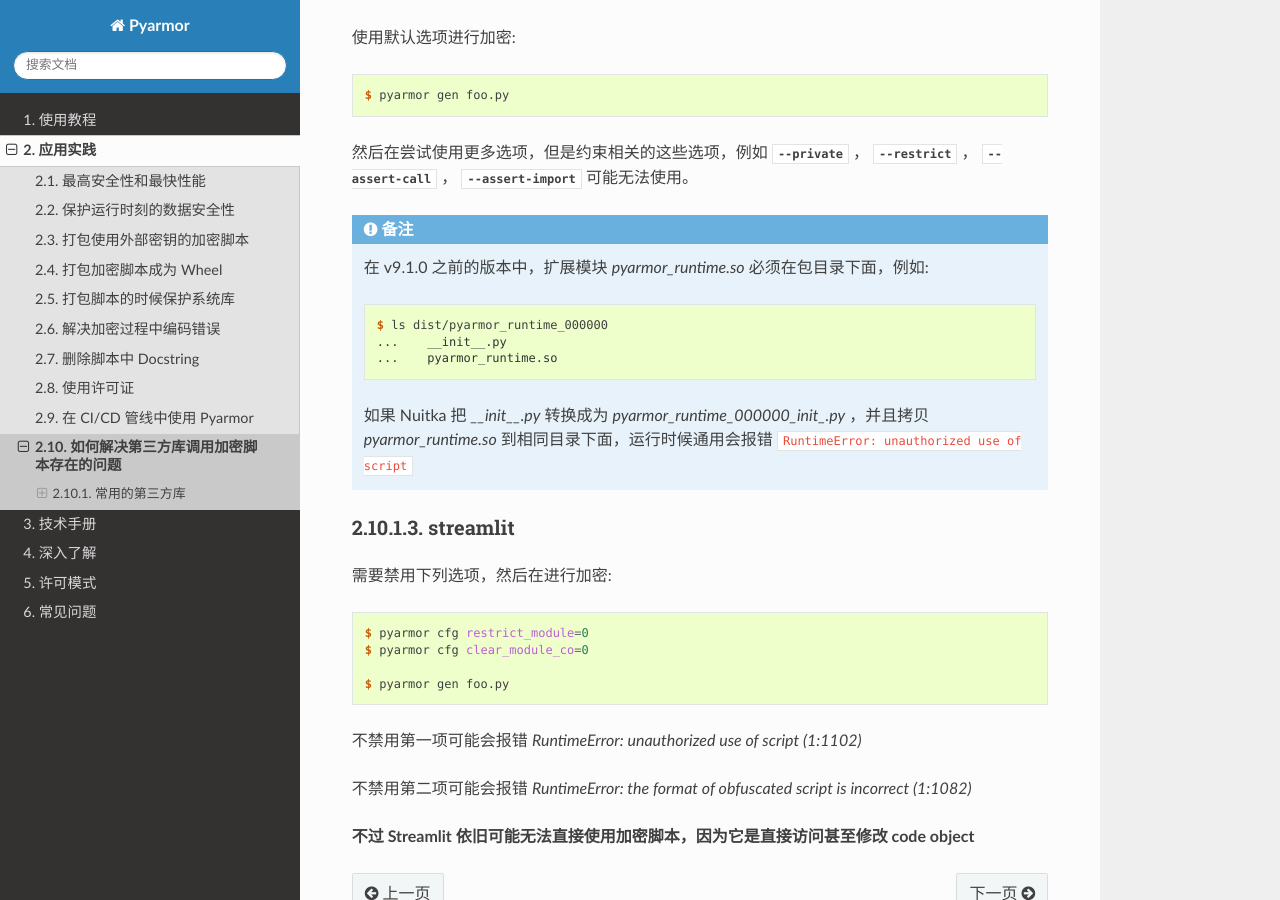
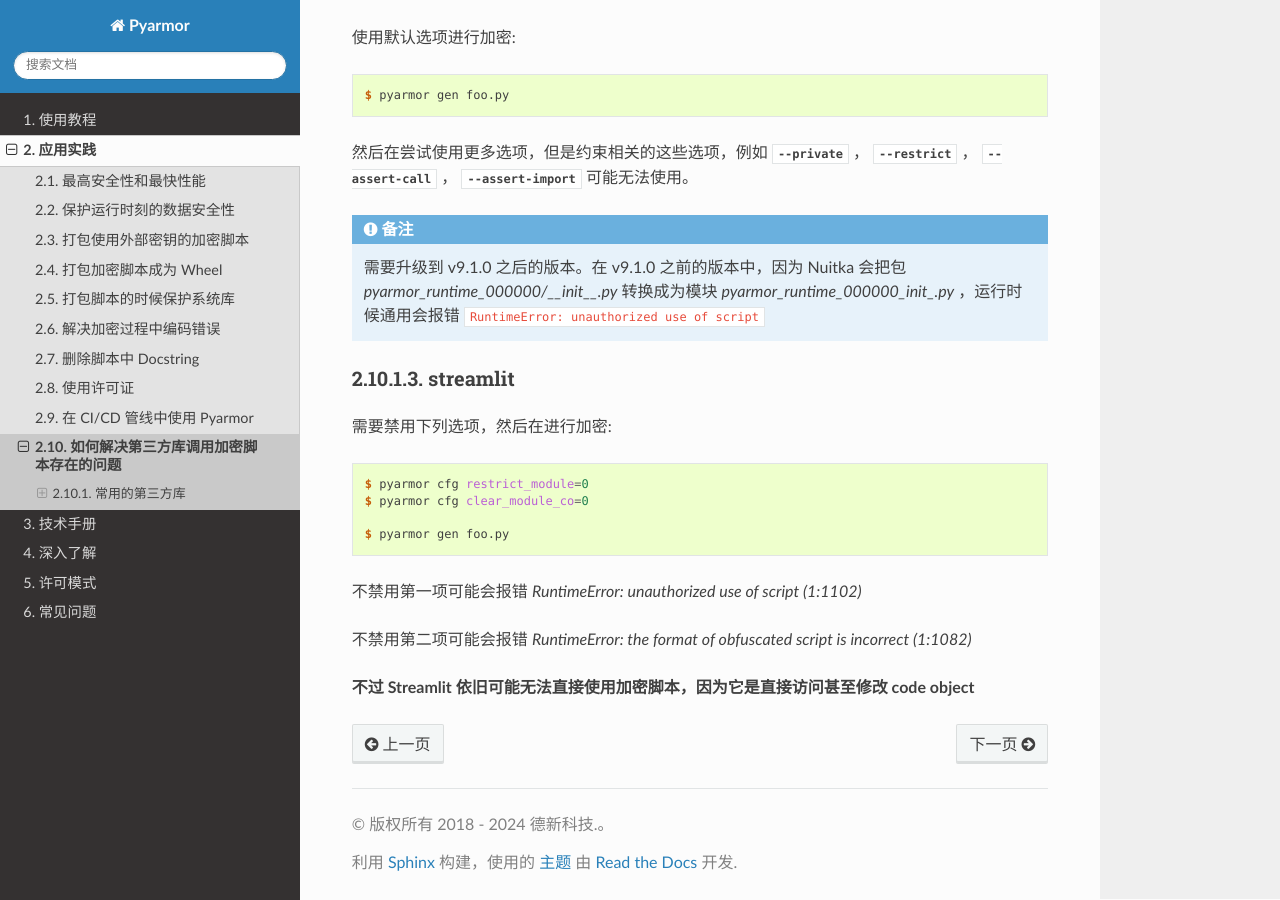
Before and after one commit to dashingsoft/pyarmor-docs-zh, a Sphinx documentation site: the page built from docs/how-to/third-party.rst, in a window 1280 px wide and 900 px high, scrolled down 3526 px. Built offline with Sphinx 7.4.7 and the Read the Docs theme 3.1.0, drawn with Linux system fonts in a browser that asks for light colours.

Commit message:
Refine doc

```diff
--- a/docs/how-to/third-party.rst
+++ b/docs/how-to/third-party.rst
@@ -161,13 +161,7 @@ nuitka
 
 .. note::
 
-  在 v9.1.0 之前的版本中，扩展模块 `pyarmor_runtime.so` 必须在包目录下面，例如::
-
-      $ ls dist/pyarmor_runtime_000000
-      ...    __init__.py
-      ...    pyarmor_runtime.so
-
-  如果 Nuitka 把 `__init__.py` 转换成为 `pyarmor_runtime_000000_init_.py` ，并且拷贝 `pyarmor_runtime.so` 到相同目录下面，运行时候通用会报错 ``RuntimeError: unauthorized use of script``
+  需要升级到 v9.1.0 之后的版本。在 v9.1.0 之前的版本中，因为 Nuitka 会把包 `pyarmor_runtime_000000/__init__.py` 转换成为模块 `pyarmor_runtime_000000_init_.py` ，运行时候通用会报错 ``RuntimeError: unauthorized use of script``
 
 streamlit
 ---------
```
